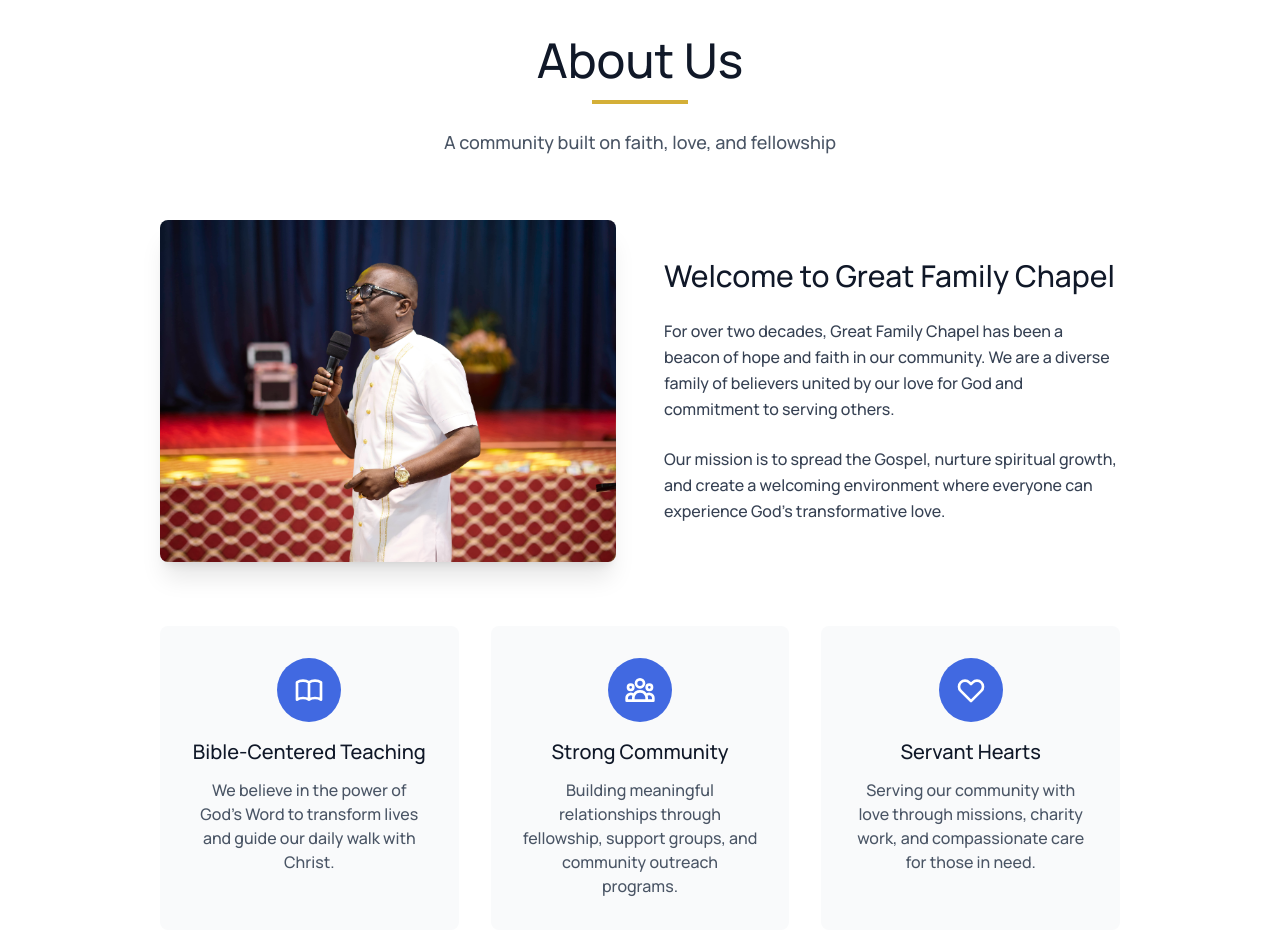
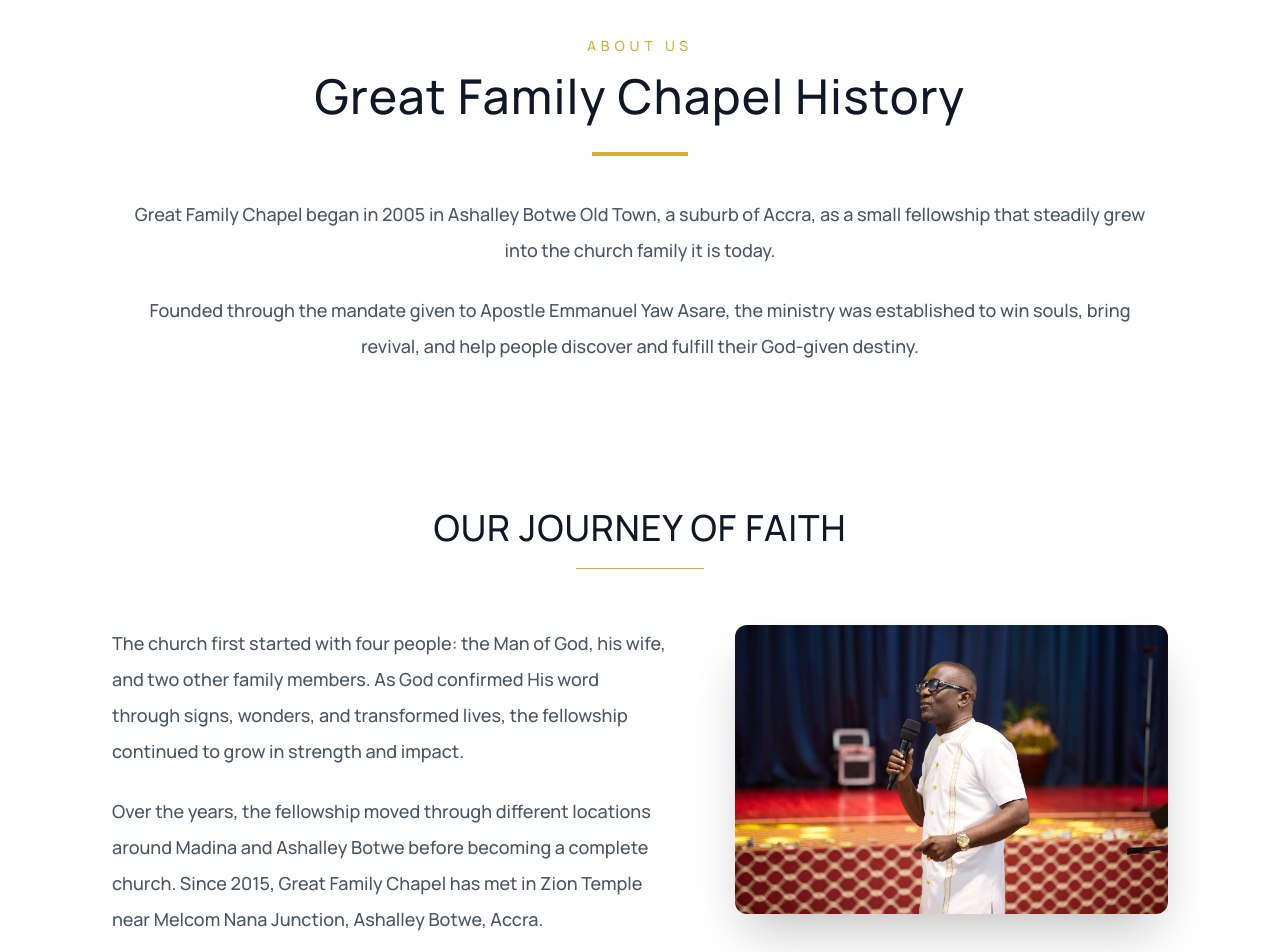
Before and after one commit to davidakuffo/Greatfamilychap-, a React (Vite) app: page / in a window 1280 px wide. Shown: the part 940-1892 px from the top of the page. Built offline with nearby package versions, Linux system fonts and the light colour scheme; no server answers; the database is empty.

Commit message:
Refine about section layout and fix mobile navbar menu icon visibility

```diff
--- a/index.html
+++ b/index.html
@@ -2,7 +2,7 @@
 <html lang="en" class="dark">
   <head>
     <meta charset="UTF-8" />
-    <link rel="icon" type="image/png" href="/src/assets/GFC LOGO.PNG" />
+    <link rel="icon" type="image/png" href="/src/assets/apple-touch-icon.png" />
     <meta name="viewport" content="width=device-width, initial-scale=1.0" />
     <title>Great Family Chapel</title>
     <style>
--- a/src/components/About_Us.jsx
+++ b/src/components/About_Us.jsx
@@ -2,57 +2,98 @@ import React from 'react'
 import assets from '../assets/assets'
 
 const About_Us = () => {
+  const historyIntro = [
+    'Great Family Chapel began in 2005 in Ashalley Botwe Old Town, a suburb of Accra, as a small fellowship that steadily grew into the church family it is today.',
+    'Founded through the mandate given to Apostle Emmanuel Yaw Asare, the ministry was established to win souls, bring revival, and help people discover and fulfill their God-given destiny.',
+  ]
+
+  const historyDetails = [
+    'The church first started with four people: the Man of God, his wife, and two other family members. As God confirmed His word through signs, wonders, and transformed lives, the fellowship continued to grow in strength and impact.',
+    'Over the years, the fellowship moved through different locations around Madina and Ashalley Botwe before becoming a complete church. Since 2015, Great Family Chapel has met in Zion Temple near Melcom Nana Junction, Ashalley Botwe, Accra.',
+    'Today, by the grace of God, the ministry has grown into a thriving church with branches in Oyibi, with more branches expected to emerge. The church is known for the depth of the Word, the move of the Spirit, and the love shown to every person who walks through its doors.',
+  ]
+
+  const missionPoints = [
+    {
+      title: 'Empowering',
+      description: 'Empowering believers to grow in faith and live with purpose.',
+    },
+    {
+      title: 'Illuminating',
+      description: "Illuminating lives through the truth and power of God's Word.",
+    },
+    {
+      title: 'Making Disciples',
+      description: 'Being disciples of Christ and making disciples in every generation.',
+    },
+    {
+      title: 'Divine Awakening',
+      description: 'Bringing divine awakening to the body of Christ.',
+    },
+  ]
+
   return (
-    <div id='about' className='bg-white dark:bg-gray-800 py-20 px-4 sm:px-12 lg:px-24 xl:px-40 transition-colors duration-300'>
-      <div className='max-w-7xl mx-auto'>
-        {/* Section Header */}
-        <div className='text-center mb-16'>
-          <h2 className='text-4xl sm:text-5xl font-bold text-gray-900 dark:text-white mb-4'>
+    <section id='about' className='bg-white dark:bg-gray-900 transition-colors duration-300'>
+      <div className='px-4 py-20 sm:px-10 lg:px-20 xl:px-28'>
+        <div className='mx-auto max-w-6xl text-center text-gray-900 dark:text-white'>
+          <p className='mb-4 text-sm font-semibold uppercase tracking-[0.35em] text-secondary'>
             About Us
+          </p>
+          <h2 className='mb-8 text-4xl font-extrabold tracking-wide sm:text-5xl'>
+            Great Family Chapel History
           </h2>
-          <div className='w-24 h-1 bg-secondary mx-auto mb-6'></div>
-          <p className='text-lg text-gray-600 dark:text-gray-300 max-w-3xl mx-auto'>
-            A community built on faith, love, and fellowship
-          </p>
+          <div className='mx-auto mb-10 h-1 w-24 bg-secondary'></div>
+          <div className='space-y-6 text-base leading-8 text-gray-600 dark:text-gray-300 sm:text-lg sm:leading-9'>
+            {historyIntro.map((paragraph) => (
+              <p key={paragraph} className='mx-auto max-w-5xl'>
+                {paragraph}
+              </p>
+            ))}
+          </div>
         </div>
+      </div>
 
-        {/* Main Content Grid */}
-        <div className='grid md:grid-cols-2 gap-12 items-center mb-16'>
-          {/* Image */}
-          <div className='order-2 md:order-1'>
-            <div className='relative overflow-hidden rounded-lg shadow-xl aspect-4/3'>
-              <img
-                src={assets.img_3I5A9345}
-                alt='Church Community'
-                className='w-full h-full object-cover hover:scale-105 transition-transform duration-500'
-              />
+      <div className='px-4 py-16 sm:px-10 lg:px-20 xl:px-28'>
+        <div className='mx-auto max-w-6xl'>
+          <div className='mb-14 text-center'>
+            <h3 className='text-3xl font-bold uppercase tracking-wide text-gray-900 dark:text-white sm:text-4xl'>
+              Our Journey of Faith
+            </h3>
+            <div className='mx-auto mt-5 h-px w-32 bg-secondary dark:bg-gray-700'></div>
+          </div>
+
+          <div className='grid items-start gap-10 lg:grid-cols-[1.1fr_0.9fr]'>
+            <div className='space-y-6 text-lg leading-9 text-gray-600 dark:text-gray-300'>
+              {historyDetails.map((paragraph) => (
+                <p key={paragraph}>
+                  {paragraph}
+                </p>
+              ))}
+            </div>
+
+            <div className='lg:pl-6'>
+              <div className='overflow-hidden rounded-xl bg-white shadow-2xl dark:bg-gray-800'>
+                <img
+                  src={assets.img_3I5A9345}
+                  alt='Great Family Chapel congregation'
+                  className='h-full w-full object-cover'
+                />
+              </div>
             </div>
           </div>
+        </div>
+      </div>
 
-          {/* Text Content */}
-          <div className='order-1 md:order-2 space-y-6'>
-            <h3 className='text-3xl font-bold text-gray-900 dark:text-white'>
-              Welcome to Great Family Chapel
-            </h3>
-            <p className='text-gray-700 dark:text-gray-300 leading-relaxed'>
-              For over two decades, Great Family Chapel has been a beacon of hope and faith in our community. We are a diverse family of believers united by our love for God and commitment to serving others.
-            </p>
-            <p className='text-gray-700 dark:text-gray-300 leading-relaxed'>
-              Our mission is to spread the Gospel, nurture spiritual growth, and create a welcoming environment where everyone can experience God's transformative love.
-            </p>
-          </div>
-        </div>
 
-        {/* Values/Features Grid */}
-        <div className='grid sm:grid-cols-2 lg:grid-cols-3 gap-8 mt-16'>
-          {/* Value 1 */}
-          <div className='bg-gray-50 dark:bg-gray-700 p-8 rounded-lg text-center hover:shadow-xl transition-all duration-300'>
-            <div className='w-16 h-16 bg-primary text-accent rounded-full flex items-center justify-center mx-auto mb-4'>
-              <svg className='w-8 h-8 text-accent' fill='none' stroke='currentColor' viewBox='0 0 24 24'>
+      <div className='px-4 pb-20 sm:px-10 lg:px-20 xl:px-28'>
+        <div className='mx-auto grid max-w-6xl gap-8 sm:grid-cols-2 lg:grid-cols-3'>
+          <div className='bg-gray-50 p-8 text-center transition-all duration-300 hover:shadow-xl dark:bg-gray-800'>
+            <div className='mx-auto mb-4 flex h-16 w-16 items-center justify-center rounded-full bg-primary text-accent'>
+              <svg className='h-8 w-8 text-accent' fill='none' stroke='currentColor' viewBox='0 0 24 24'>
                 <path strokeLinecap='round' strokeLinejoin='round' strokeWidth='2' d='M12 6.253v13m0-13C10.832 5.477 9.246 5 7.5 5S4.168 5.477 3 6.253v13C4.168 18.477 5.754 18 7.5 18s3.332.477 4.5 1.253m0-13C13.168 5.477 14.754 5 16.5 5c1.747 0 3.332.477 4.5 1.253v13C19.832 18.477 18.247 18 16.5 18c-1.746 0-3.332.477-4.5 1.253'></path>
               </svg>
             </div>
-            <h4 className='text-xl font-bold text-gray-900 dark:text-white mb-3'>
+            <h4 className='mb-3 text-xl font-bold text-gray-900 dark:text-white'>
               Bible-Centered Teaching
             </h4>
             <p className='text-gray-600 dark:text-gray-300'>
@@ -60,14 +101,13 @@ const About_Us = () => {
             </p>
           </div>
 
-          {/* Value 2 */}
-          <div className='bg-gray-50 dark:bg-gray-700 p-8 rounded-lg text-center hover:shadow-xl transition-all duration-300'>
-            <div className='w-16 h-16 bg-primary text-accent rounded-full flex items-center justify-center mx-auto mb-4'>
-              <svg className='w-8 h-8 text-accent' fill='none' stroke='currentColor' viewBox='0 0 24 24'>
+          <div className='bg-gray-50 p-8 text-center transition-all duration-300 hover:shadow-xl dark:bg-gray-800'>
+            <div className='mx-auto mb-4 flex h-16 w-16 items-center justify-center rounded-full bg-primary text-accent'>
+              <svg className='h-8 w-8 text-accent' fill='none' stroke='currentColor' viewBox='0 0 24 24'>
                 <path strokeLinecap='round' strokeLinejoin='round' strokeWidth='2' d='M17 20h5v-2a3 3 0 00-5.356-1.857M17 20H7m10 0v-2c0-.656-.126-1.283-.356-1.857M7 20H2v-2a3 3 0 015.356-1.857M7 20v-2c0-.656.126-1.283.356-1.857m0 0a5.002 5.002 0 019.288 0M15 7a3 3 0 11-6 0 3 3 0 016 0zm6 3a2 2 0 11-4 0 2 2 0 014 0zM7 10a2 2 0 11-4 0 2 2 0 014 0z'></path>
               </svg>
             </div>
-            <h4 className='text-xl font-bold text-gray-900 dark:text-white mb-3'>
+            <h4 className='mb-3 text-xl font-bold text-gray-900 dark:text-white'>
               Strong Community
             </h4>
             <p className='text-gray-600 dark:text-gray-300'>
@@ -75,14 +115,13 @@ const About_Us = () => {
             </p>
           </div>
 
-          {/* Value 3 */}
-          <div className='bg-gray-50 dark:bg-gray-700 p-8 rounded-lg text-center hover:shadow-xl transition-all duration-300'>
-            <div className='w-16 h-16 bg-primary text-accent rounded-full flex items-center justify-center mx-auto mb-4'>
-              <svg className='w-8 h-8 text-accent' fill='none' stroke='currentColor' viewBox='0 0 24 24'>
+          <div className='bg-gray-50 p-8 text-center transition-all duration-300 hover:shadow-xl dark:bg-gray-800'>
+            <div className='mx-auto mb-4 flex h-16 w-16 items-center justify-center rounded-full bg-primary text-accent'>
+              <svg className='h-8 w-8 text-accent' fill='none' stroke='currentColor' viewBox='0 0 24 24'>
                 <path strokeLinecap='round' strokeLinejoin='round' strokeWidth='2' d='M4.318 6.318a4.5 4.5 0 000 6.364L12 20.364l7.682-7.682a4.5 4.5 0 00-6.364-6.364L12 7.636l-1.318-1.318a4.5 4.5 0 00-6.364 0z'></path>
               </svg>
             </div>
-            <h4 className='text-xl font-bold text-gray-900 dark:text-white mb-3'>
+            <h4 className='mb-3 text-xl font-bold text-gray-900 dark:text-white'>
               Servant Hearts
             </h4>
             <p className='text-gray-600 dark:text-gray-300'>
@@ -91,7 +130,7 @@ const About_Us = () => {
           </div>
         </div>
       </div>
-    </div>
+    </section>
   )
 }
 
--- a/src/components/Navbar.jsx
+++ b/src/components/Navbar.jsx
@@ -50,7 +50,16 @@ const Navbar = () => {
 
     <div className='flex items-center gap-2 sm:gap-4'>
 
-      <img src={assets.menu_icon_dark} alt='' onClick={()=> setSidebarOpen(true)} className='w-8 sm:hidden' />
+      <button
+        type='button'
+        onClick={() => setSidebarOpen(true)}
+        className='flex h-10 w-10 items-center justify-center rounded-full text-gray-800 transition-colors hover:bg-gray-100 dark:text-white dark:hover:bg-gray-800 sm:hidden'
+        aria-label='Open menu'
+      >
+        <svg className='h-7 w-7' fill='none' stroke='currentColor' viewBox='0 0 24 24'>
+          <path strokeLinecap='round' strokeLinejoin='round' strokeWidth='2' d='M4 6h16M4 12h16M4 18h16'></path>
+        </svg>
+      </button>
 
 
       <a href='/donate' onClick={()=> setSidebarOpen(false)} className='text-sm max-sm:hidden flex items-center gap-2 bg-primary text-white px-6 py-2 rounded-full cursor-pointer hover:scale-103 transition-all'>
```
Also changed, not shown: src/assets/apple-touch-icon.png (added).
